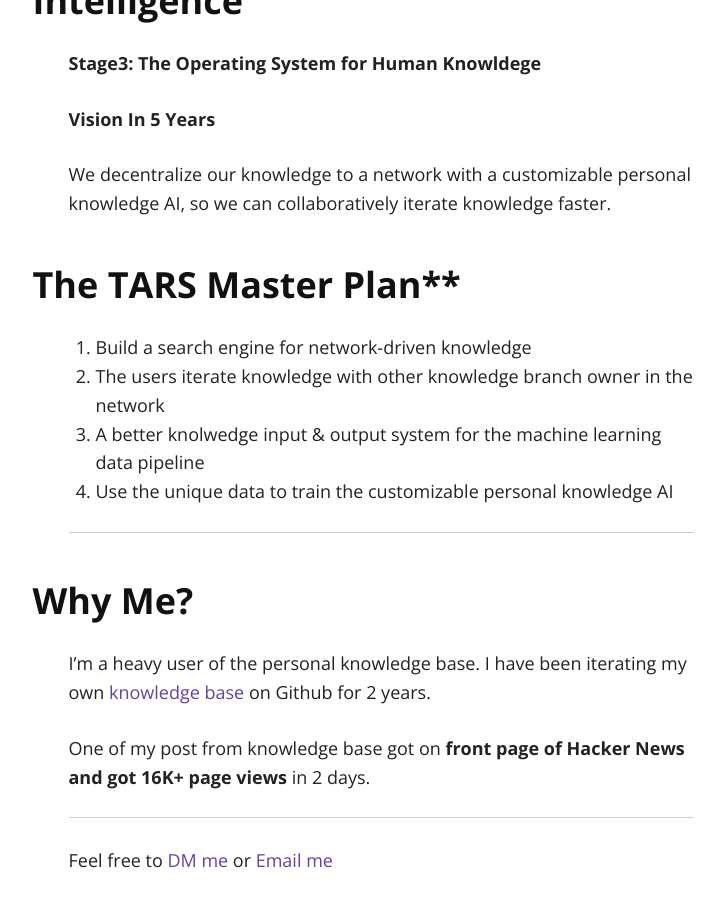
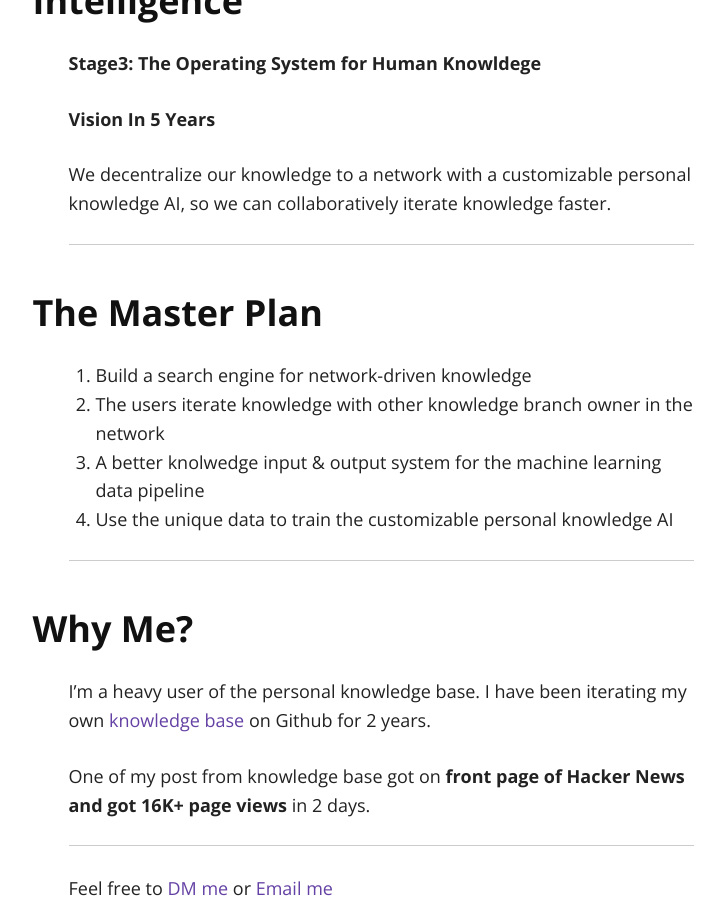
Before and after one commit to tarsmachine/tarsmachine.github.io, a Jekyll site: the page built from index.md, in a window 1280 px wide and 900 px high, scrolled down 3137 px. Shown: the whole window, without its empty margins (259-982 px from the left). Built offline with Jekyll 4.4.1, drawn with Linux system fonts in a browser that asks for light colours; nearby versions of some CDN libraries.

Commit message:
Update Master Plan

```diff
--- a/index.md
+++ b/index.md
@@ -74,7 +74,10 @@
 
 We decentralize our knowledge to a network with a customizable personal knowledge AI, so we can collaboratively iterate knowledge faster.
 
-### The TARS Master Plan**
+
+---
+
+### The Master Plan
 
 1. Build a search engine for network-driven knowledge
 2. The users iterate knowledge with other knowledge branch owner in the network
```
